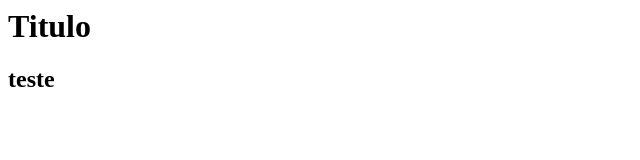
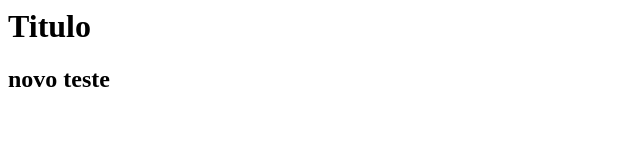
Before and after one commit to AeCSistemas/MeuApp, a plain HTML site: page JavaScript/Index.html in a window 1280 px wide. Shown: the full height of the page, 0-640 px from the left. Drawn offline with Linux system fonts and the light colour scheme.

Commit message:
Novo teste

```diff
--- a/JavaScript/Index.html
+++ b/JavaScript/Index.html
@@ -3,6 +3,6 @@
         <h1>Titulo</h1>
     </head>
     <body>
-        <h2>teste</h2>
+        <h2>novo teste</h2>
     </body>
 </html>
```
